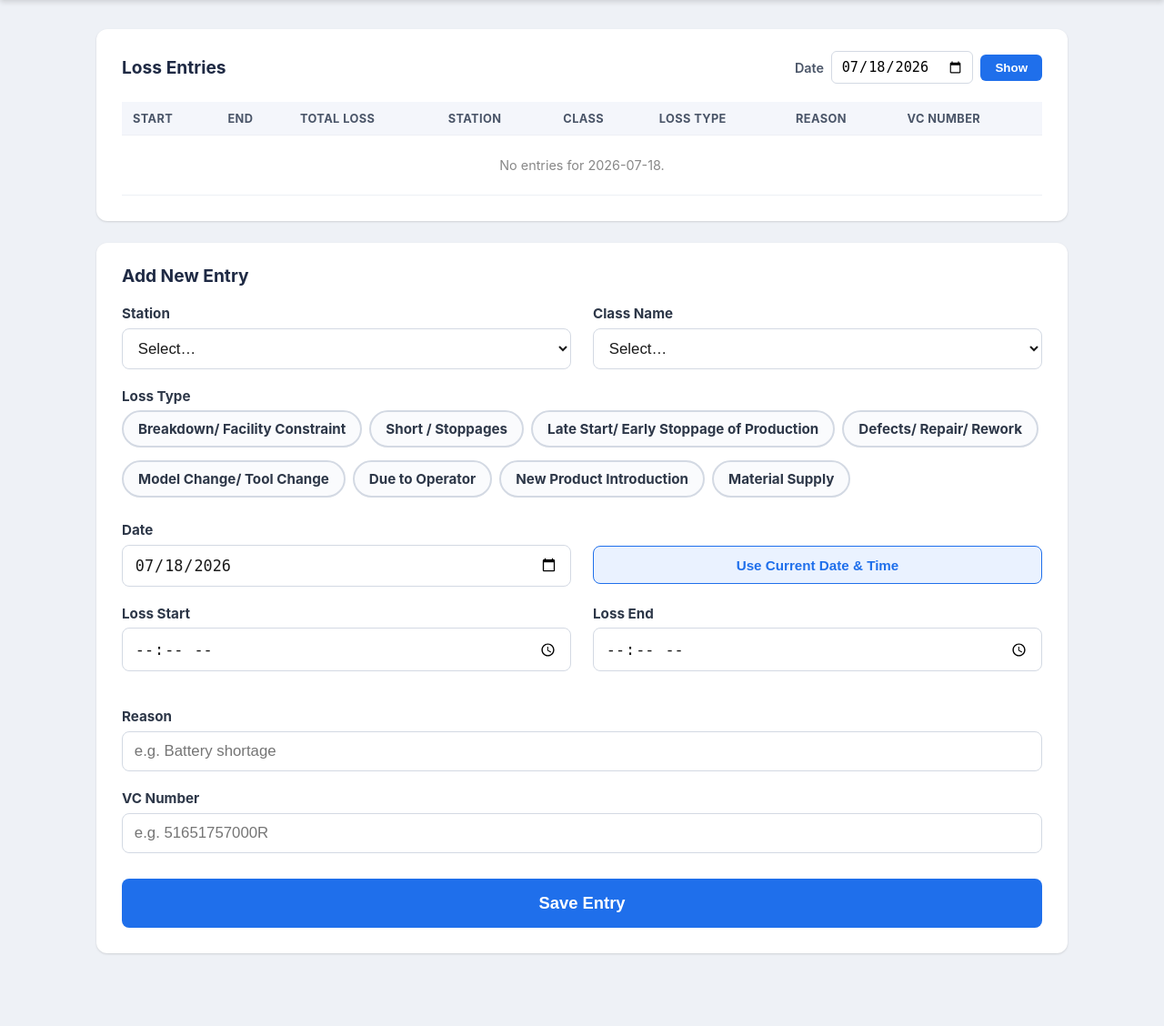
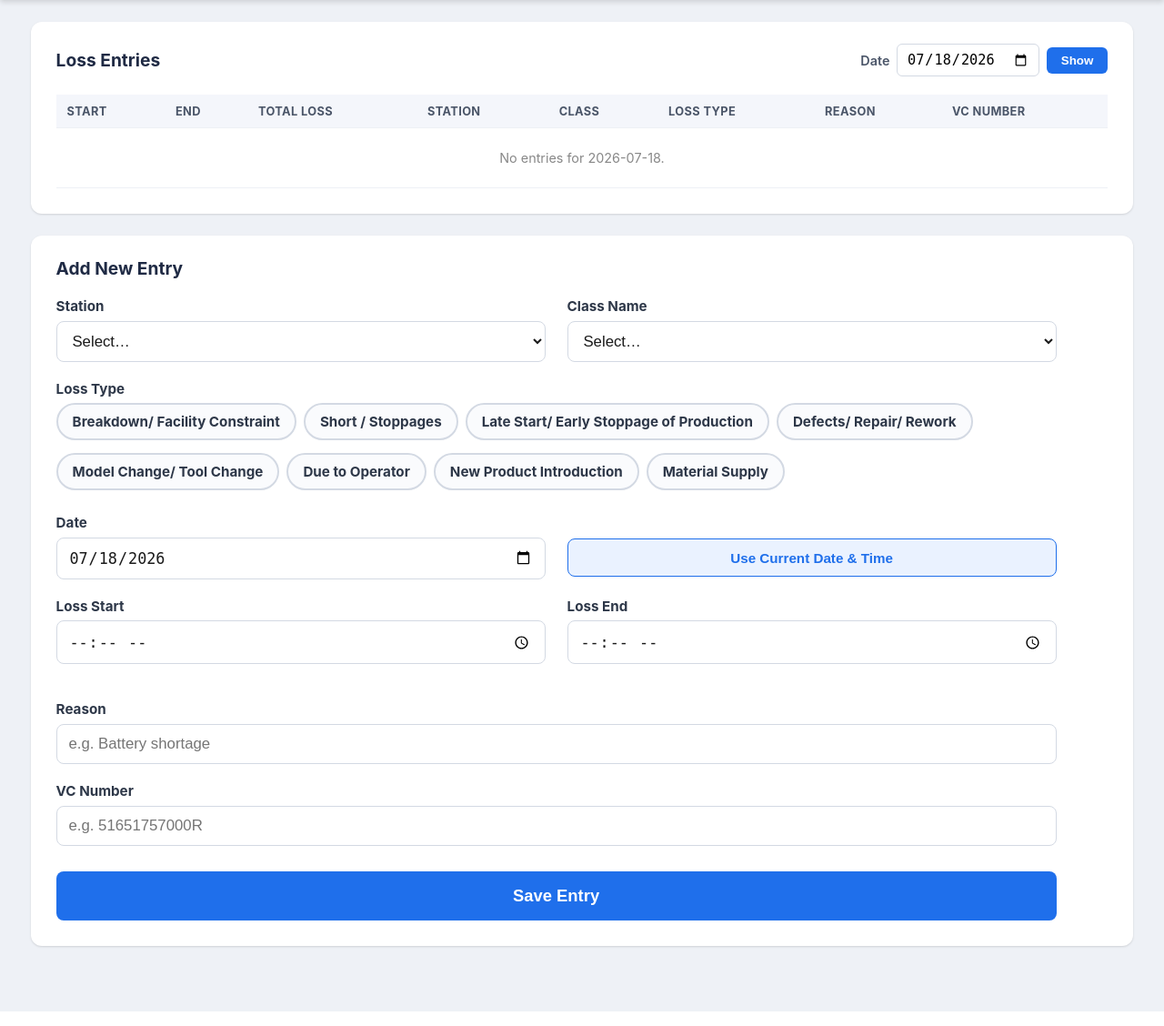
Before and after one commit to vatsav4/Temperory_Jugaads, a Flask app: page / in a window 1280 px wide. Shown: the part 75-1203 px from the top of the page at 91% size. Run offline with Flask 3, Linux system fonts and the light colour scheme; data that the repository does not hold is empty.

Commit message:
Use full screen width instead of a fixed narrow container
main was capped at max-width: 1100px, leaving a large empty margin
on wider laptop/desktop screens and forcing the entries table into a
horizontal scrollbar. Cards now stretch to fill the viewport (up to
1800px), while the Add New Entry form itself stays capped at 1100px
so its fields don't stretch awkwardly wide.

Co-Authored-By: Claude Sonnet 5 <noreply@anthropic.com>
Claude-Session: https://claude.ai/code/session_01LSXgG7wR2fhmCne5iBey6q

```diff
--- a/static/style.css
+++ b/static/style.css
@@ -24,9 +24,10 @@ header h1 {
 }
 
 main {
-  max-width: 1100px;
-  margin: 2rem auto;
-  padding: 0 1rem 3rem;
+  width: 96%;
+  max-width: 1800px;
+  margin: 1.5rem auto;
+  padding: 0 0.5rem 3rem;
   display: flex;
   flex-direction: column;
   gap: 1.5rem;
@@ -128,6 +129,10 @@ tbody tr:hover {
 }
 
 /* --- add entry form --- */
+
+.loss-form {
+  max-width: 1100px;
+}
 
 .form-grid {
   display: grid;
@@ -265,7 +270,8 @@ tbody tr:hover {
   padding: 0.85rem 1.1rem;
   border-radius: 8px;
   font-weight: 600;
-  max-width: 1100px;
+  width: 96%;
+  max-width: 1800px;
   margin: 0 auto;
 }
 
@@ -276,7 +282,8 @@ tbody tr:hover {
   padding: 0.85rem 1.1rem;
   border-radius: 8px;
   font-weight: 600;
-  max-width: 1100px;
+  width: 96%;
+  max-width: 1800px;
   margin: 0 auto;
 }
 
```
